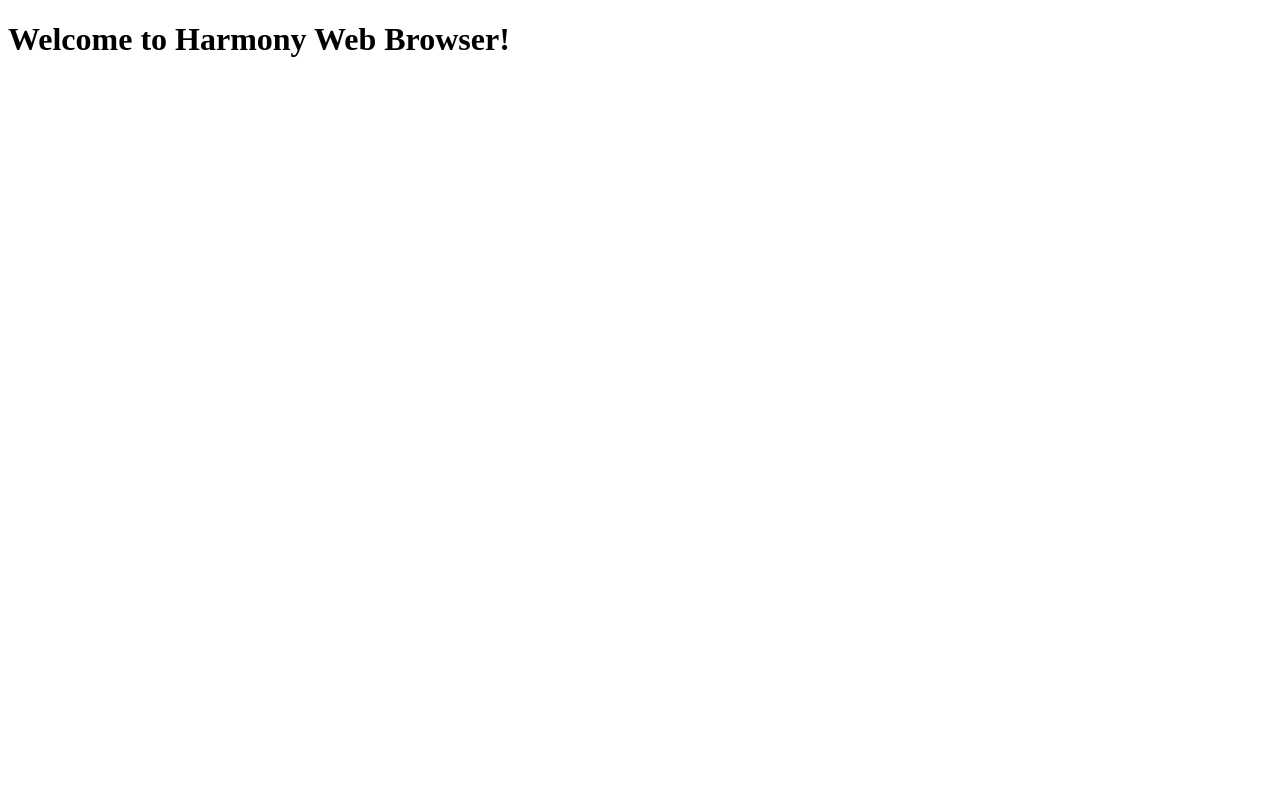
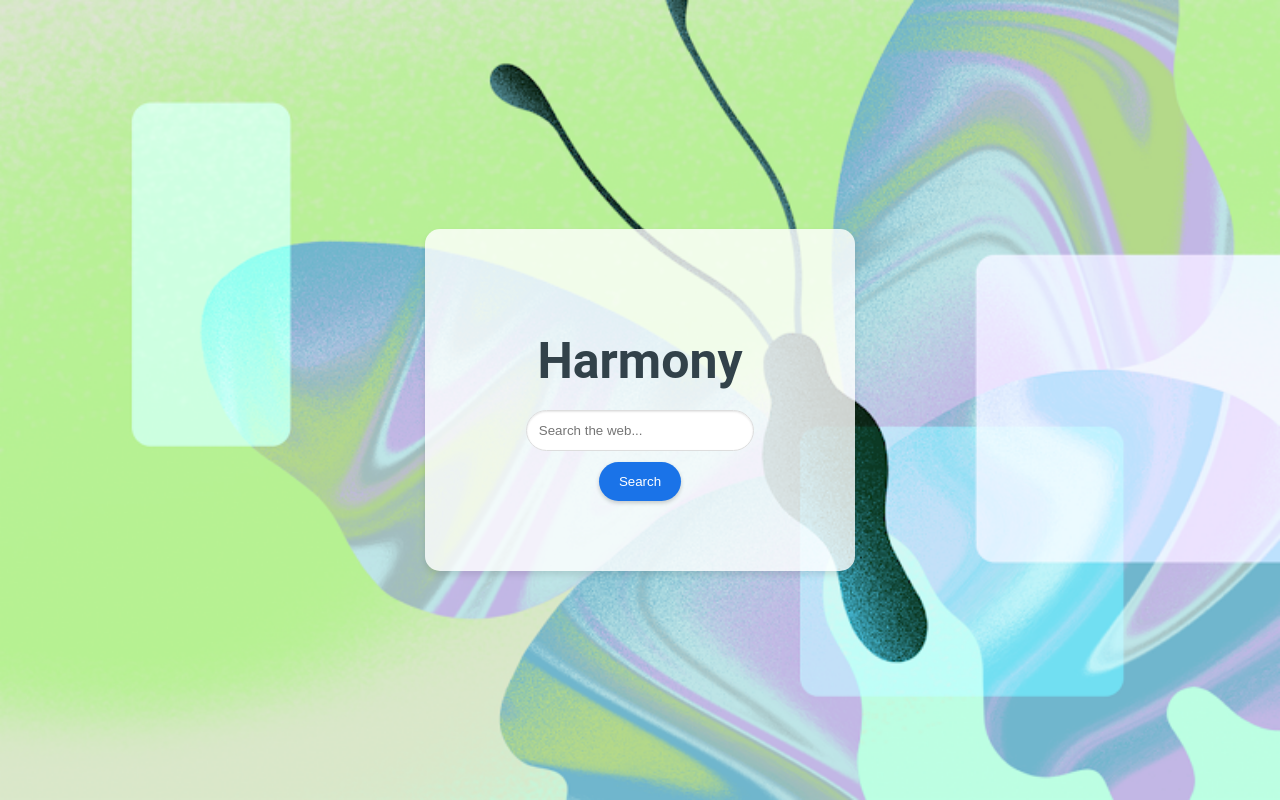
Before and after one commit to Alfred-CQ/Harmony, a Flask app: page / in a window 1280 px wide. Run offline with Flask 3, Linux system fonts and the light colour scheme.

Commit message:
feat(ui) 💄: Added Harmony main search page

```diff
--- a/Harmony/routes.py
+++ b/Harmony/routes.py
@@ -1,10 +1,13 @@
-from flask import render_template, jsonify, current_app, Blueprint, redirect, url_for
+from flask import render_template, jsonify, request, Blueprint, redirect, url_for
 import os
 import json
 
 bp = Blueprint("main", __name__)
 
 
-@bp.route("/")
+@bp.route("/", methods=["GET", "POST"])
 def index():
+    if request.method == "POST":
+        query = request.form["search"]
+        return redirect(url_for("search_results", query=query))
     return render_template("index.html")
--- /dev/null
+++ b/Harmony/static/css/style.css
@@ -0,0 +1,72 @@
+body, html {
+    height: 100%;
+    margin: 0;
+    font-family: 'Roboto', sans-serif;
+    display: flex;
+    justify-content: center;
+    align-items: center;
+    text-align: center;
+    background-size: cover;
+}
+
+.search-container {
+    background: rgba(255, 255, 255, 0.8);
+    padding: 70px;
+    border-radius: 15px;
+    box-shadow: 0 4px 6px rgba(0,0,0,0.1);
+    animation: float 4s ease;
+    transform: translate3d(0, 0, 0);
+}
+
+h1 {
+    font-size: 50px;
+    color: #32424A;
+    margin-bottom: 20px;
+    transition: color 0.3s ease;
+    animation: subtleFadeIn 1s ease-in;
+}
+
+input[type="text"] {
+    color: #32424A;
+    transition: border-color 0.3s ease;
+    border: 1px solid #ddd;
+    padding: 12px;
+    width: 70%;
+    margin-bottom: 11px;
+    border-radius: 22px;
+    box-shadow: inset 0 1px 2px rgba(0,0,0,0.1);
+}
+
+input[type="text"]:focus {
+    border-color: #5F9EA0;
+}
+
+button {
+    padding: 12px 20px;
+    color: white;
+    border: none;
+    border-radius: 20px;
+    cursor: pointer;
+    box-shadow: 0 2px 4px rgba(0,0,0,0.2);
+    background-color: #1a73e8;
+    transition: background-color 0.3s ease;
+}
+
+button:hover {
+    background-color: #0c7cd5;
+}
+
+@keyframes float {
+    0%, 100% { transform: translateY(0); }
+    50% { transform: translateY(-7px); }
+}
+
+@keyframes fadeIn {
+    from { opacity: 0; }
+    to { opacity: 1; }
+}
+
+@keyframes subtleFadeIn {
+    from { opacity: 0; }
+    to { opacity: 1; }
+}
--- a/Harmony/templates/index.html
+++ b/Harmony/templates/index.html
@@ -2,9 +2,26 @@
 <html lang="en">
     <head>
         <meta charset="UTF-8" />
-        <title>Harmony</title>
+        <title>Harmony Browser</title>
+        <link
+            rel="stylesheet"
+            href="{{ url_for('static', filename='css/style.css') }}"
+        />
     </head>
-    <body>
-        <h1>Welcome to Harmony Web Browser!</h1>
+    <body
+        style="background-image: url('{{ url_for('static', filename='images/background.png') }}');"
+    >
+        <div class="search-container">
+            <h1>Harmony</h1>
+            <form action="#" method="post">
+                <input
+                    type="text"
+                    name="search"
+                    id="search"
+                    placeholder="Search the web..."
+                />
+                <button type="submit">Search</button>
+            </form>
+        </div>
     </body>
 </html>
```
Also changed, not shown: Harmony/static/images/background.png (added), 1 other file.
